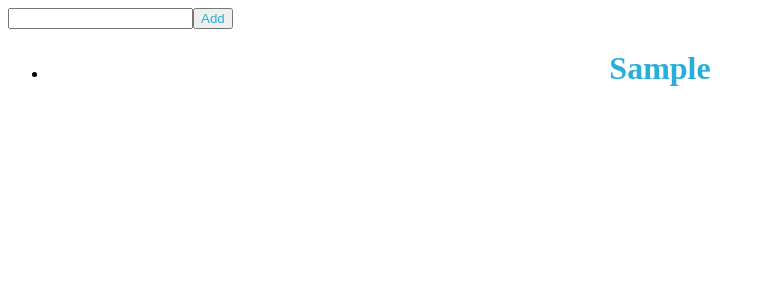
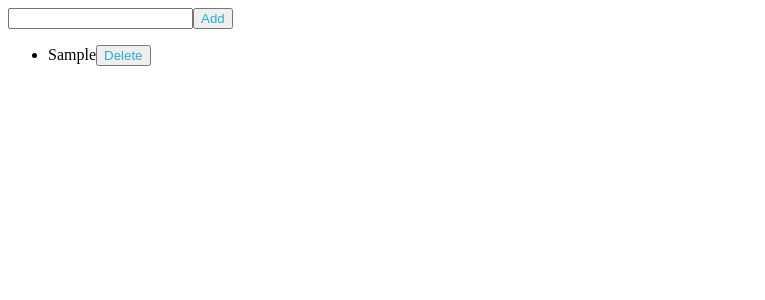
Before and after one commit to shajoffcl/Weekend-Hackathon-3---Todo-List-React, a React app: page / in a window 1280 px wide. Both pictures are taken after typing "Sample" into the empty fields and a click on the button "Add". Shown: the top 300 px of the page, without its empty margins (0-765 px from the left). Built offline with nearby package versions, Linux system fonts and the light colour scheme.

Commit message:
updated 0.2

```diff
--- a/src/components/App.js
+++ b/src/components/App.js
@@ -3,33 +3,43 @@ import "./../styles/App.css";
 import ToDoList from "./toDoList";
 
 function App() {
-  const [itemName, setItemName] = React.useState("");
+  const [inputText, setInputText] = React.useState("");
   const [itemList, setItemList] = React.useState([]);
 
   const handleChange = (event) => {
     let input = event.target.value;
-    setItemName(input);
+    setInputText(input);
   };
 
   const handleClick = () => {
-    if (!itemName) {
+    if (!inputText) {
       return;
     }
     let arr = [...itemList];
-    arr.push(itemName);
+    arr.push(inputText);
     setItemList(arr);
-    setItemName("");
+    setInputText("");
   };
+
+  const handleDelete = (name) => {
+    //console.log(name);
+    let arr = [...itemList];
+    //console.log(arr);
+    let filterArr = arr.filter((item) => item !== name);
+    // console.log(filterArr);
+    setItemList(filterArr);
+  };
+
   return (
     <div id="main">
-      <input type="text" id="task" onChange={handleChange} value={itemName} />
+      <input type="text" id="task" onChange={handleChange} value={inputText} />
       <button id="btn" onClick={handleClick}>
         Add
       </button>
       <ul>
         {itemList.map((item, index) => (
           <li className="list" key={index}>
-            <ToDoList item={item} />
+            <ToDoList itemName={item} handleDelete={handleDelete} />
           </li>
         ))}
       </ul>
--- a/src/components/toDoList.js
+++ b/src/components/toDoList.js
@@ -2,9 +2,11 @@ import React from "react";
 import "./../styles/App.css";
 
 function ToDoList(props) {
+  const { itemName, handleDelete } = props;
   return (
     <>
-      <h1>{props.item}</h1>
+      {itemName}
+      <button onClick={() => handleDelete(itemName)}>Delete</button>
     </>
   );
 }
```
